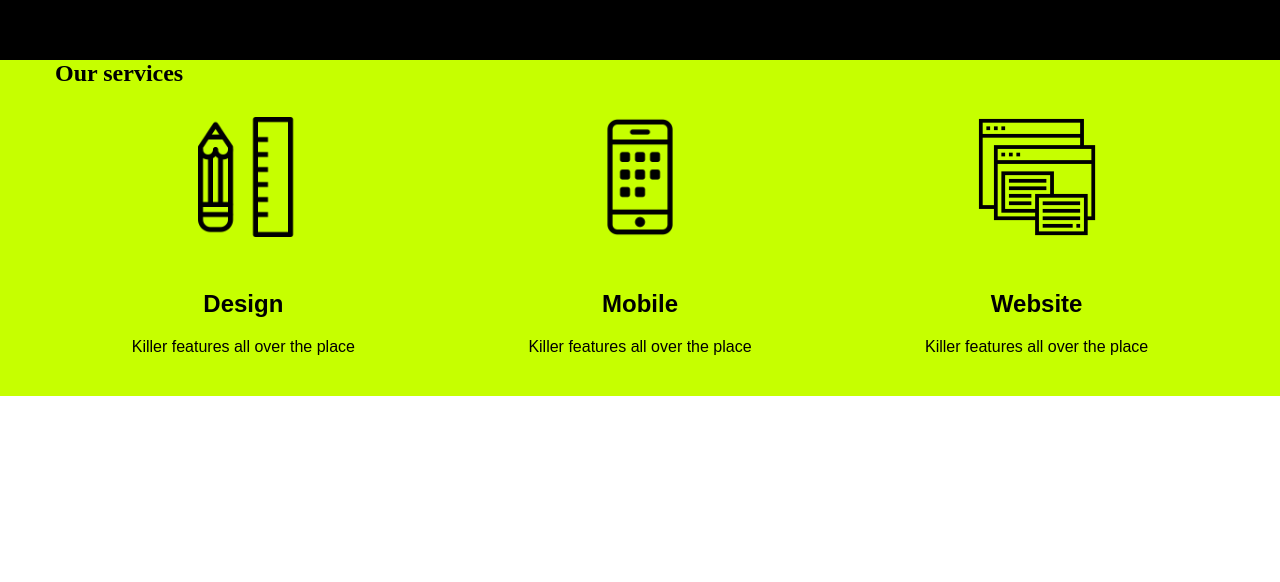
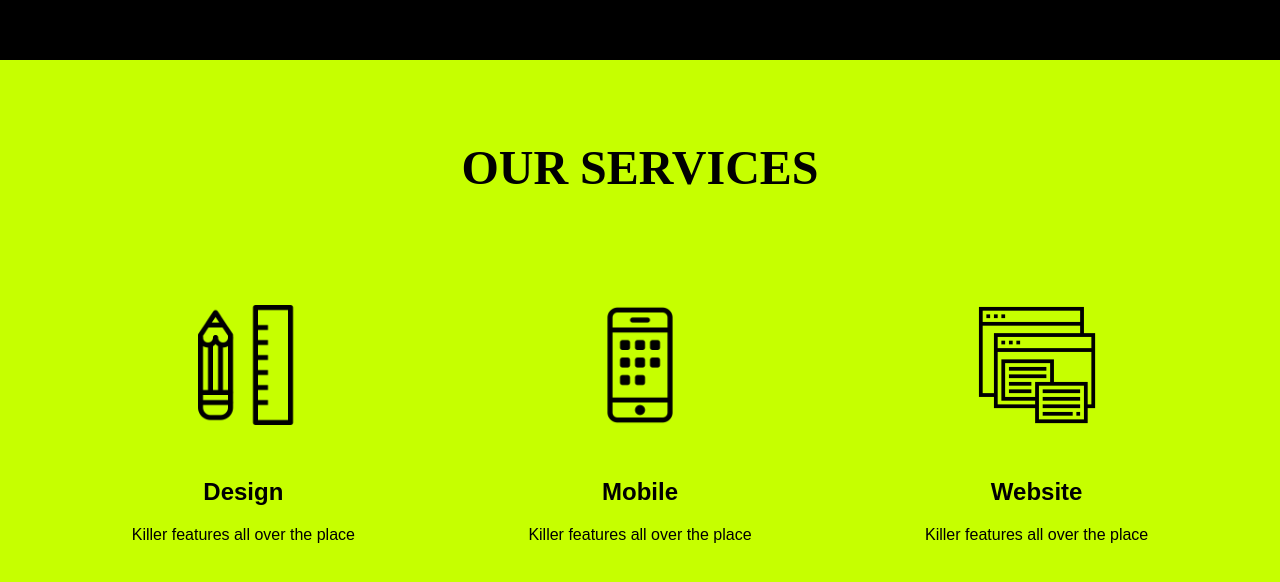
Before and after one commit to shairbekov-bakyt/NovaSoft.KG, a React (Create React App) app in the folder webserver/frontend/: page / in a window 1280 px wide. Shown: the part 740-1322 px from the top of the page. Before the commit the page ends 1136 px from the top, so only its background shows below. Built offline with nearby package versions, Linux system fonts and the light colour scheme.

Commit message:
feature/add_style_app

```diff
--- a/webserver/frontend/src/App.scss
+++ b/webserver/frontend/src/App.scss
@@ -15,6 +15,16 @@
 
 a{
 
+}
+
+section{
+  padding: 80px 0;
+}
+h1{
+  text-align: center;
+  text-transform: uppercase;
+  font-size: 48px;
+  padding-bottom: 80px;
 }
 
 button{
@@ -61,4 +71,3 @@ a, button{
     padding: 0 20px;
   }
 }
-// HEllO
```
